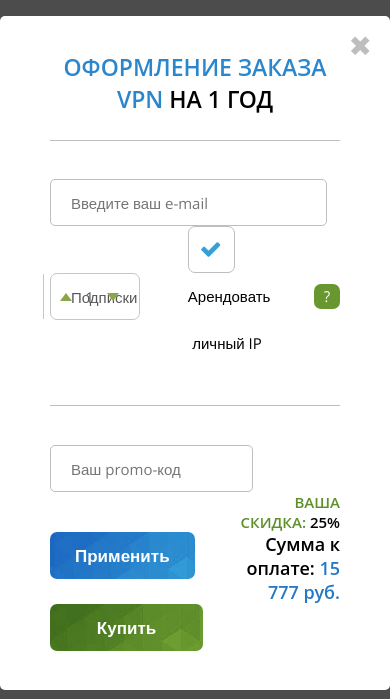
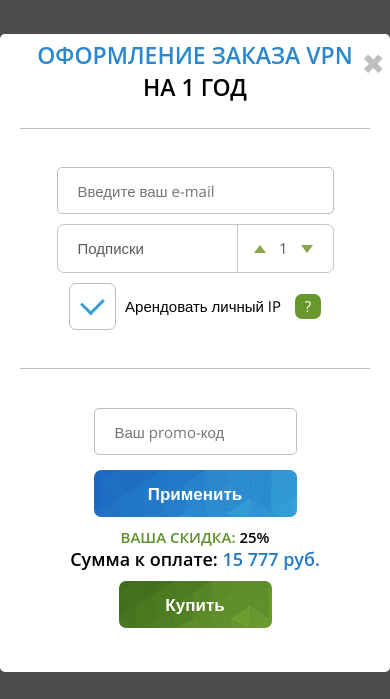
Before and after one commit to ElenaBolgova/Practice-5, a plain HTML site: page index.html in a window 390 px wide. Both pictures are taken after a click on the button "Купить". Shown: the part 69-768 px from the top of the page. Drawn offline with nearby package versions, Linux system fonts and the light colour scheme; a web font is replaced by a local one.

Commit message:
home work

```diff
--- a/css/styles.css
+++ b/css/styles.css
@@ -144,7 +144,6 @@ nav a:hover {
     flex-direction: row;
     justify-content: space-between;
     align-items: stretch;
-    margin-bottom: 60px;
 }
 
 .top-left-section {
@@ -157,6 +156,7 @@ nav a:hover {
 
 .sprite {
     display: inline-flex;
+    margin: 10px 0;
 }
 
 .top-right-section p {
@@ -475,37 +475,52 @@ h3:after {
     transform: translateY(-2px);
 }
 
-#check-order-ip {
-    display: none;
+.custom-check input {
+    position: absolute;
+    opacity: 0;
+    cursor: pointer;
 }
 
 .custom-check {
+    display: block;
     position: relative;
-    display: inline-block;
-    width: 27%;
+    cursor: pointer;
 }
 
-.fa-check {
+.check-order-ip {
     display: block;
-    position: absolute;
-    top: 5px;
-    left: 5px;
-    font-size: 22px;
-    color: #349fd8;
-}
-
-.custom-check:before {
-    content: '';
     position: absolute;
     top: 0;
     left: 0;
-    box-sizing: border-box;
     width: 47px;
     height: 47px;
     border: 1px solid #bebebe;
     background: none;
     border-radius: 7px;
+    cursor: pointer;
     transition: .4s;
+}
+
+.check-order-ip:after {
+    content: "";
+    position: absolute;
+    display: none;
+}
+
+.custom-check input:checked ~ .check-order-ip:after {
+    display: block;
+}
+
+.custom-check .check-order-ip:after {
+    content: '';
+    position: absolute;
+    top: 9px;
+    left: 15px;
+    width: 12px;
+    height: 17px;
+    border: solid #349fd8;
+    border-width: 0 3px 3px 0;
+    transform: rotate(45deg);
 }
 
 .custom-check label {
@@ -518,6 +533,8 @@ h3:after {
 }
 
 .modal-help {
+    display: inline-block;
+    margin-left: 10px;
     width: 26px;
     height: 25px;
     line-height: 25px;
@@ -584,16 +601,17 @@ button[type="submit"]:focus {
     flex-direction: row;
     justify-content: space-between;
     width: 100%;
-    padding: 0 15px;
-    margin-bottom: 60px;
+    margin-bottom: 70px;
 }
 
 .section-2 li {
     align-self: baseline;
     text-align: center;
+    margin-top: 65px;
 }
 
-h2 {
+.section-2 h2 {
+    margin: 10px 0;
     color: #2a87cd;
 }
 
@@ -617,6 +635,7 @@ h2 {
 .details {
     display: flex;
     flex-direction: column;
+    flex-wrap: wrap;
     width: 350px;
     text-align: left;
     margin-left: 30px;
@@ -632,6 +651,7 @@ h2 {
 
 .counter {
     counter-reset: list;
+    margin: 75px 0 -25px;
 }
 
 .counter li::before {
@@ -667,6 +687,7 @@ footer .wrapper-inner {
 .footer-right {
     display: flex;
     flex-direction: row;
+    justify-content: space-between;
 }
 
 .footer-right li {
@@ -674,7 +695,7 @@ footer .wrapper-inner {
 }
 
 .footer-right ul {
-    margin: 0 20px;
+    margin: 0 20px 10px;
 }
 
 .caption {
@@ -781,6 +802,22 @@ address {
 
 /************** @MEDIA **************/
 
+@media (max-width: 1038px) {
+
+    .wrapper {
+        padding: 10px;
+    }
+
+    .section-3 ul li.list {
+        flex: 0 0 100%;
+    }
+
+    .details {
+        width: 100%;
+    }
+
+}
+
 @media (max-width: 1020px) {
 
     .top-section h1 {
@@ -817,12 +854,114 @@ address {
         top: 0;
     }
 
+    .section-2 ul {
+        flex-wrap: wrap;
+        justify-content: space-around;
+    }
+
+    .section-2 ul li {
+        flex: 0 0 50%;
+    }
+
+    .form .line .subscribe {
+        text-align: left;
+    }
+
 }
 
-@media (max-width: 870px) {
+@media (max-width: 990px) {
+
+    .modal-inner {
+        max-width: 100%;
+        padding: 15px 30px 0;
+    }
+
+}
+
+@media (max-width: 910px) {
 
     .crocodile {
         top: -35px;
+    }
+
+    footer .wrapper-inner {
+        padding: 30px 0;
+        flex-wrap: wrap;
+    }
+
+    .footer-left {
+        order: 2;
+        text-align: left;
+        padding: 0 0 0 17px;
+    }
+
+    .footer-right {
+        order: 1;
+        flex-wrap: wrap;
+    }
+
+    .footer-right li:last-child {
+        margin-bottom: 10px;
+    }
+
+    li.link:last-child {
+        margin-bottom: 0;
+    }
+
+    .custom-check label {
+        padding-left: 56px;
+    }
+
+    .wrapper-promo-code {
+        display: flex;
+        flex-direction: column;
+    }
+
+    .wrapper-promo-code button {
+        margin-top: 10px;
+    }
+
+}
+
+@media (max-width: 860px) {
+
+    .subscribe {
+        flex: 0 0 50%;
+    }
+
+    .custom-check {
+        margin-top: 10px;
+    }
+
+    .line {
+        justify-content: space-around;
+    }
+
+}
+
+@media (max-width: 768px) {
+
+    .footer-right li:nth-child(1) {
+        flex: 0 0 33%;
+    }
+
+    .footer-right li:nth-child(2) {
+        flex: 0 0 67%;
+        align-items: flex-start;
+    }
+
+    .footer-right li:nth-child(3),
+    .footer-right li:nth-child(4),
+    .footer-right li:nth-child(5) {
+        flex: 0 0 33%;
+    }
+
+    .summary-order {
+        flex: 0 0 55%;
+    }
+
+    .green-button.buy {
+        margin-top: 20px;
     }
 
 }
@@ -872,29 +1011,38 @@ address {
 
 @media (max-width: 670px) {
 
+    .wrapper {
+        padding: 0 5px;
+    }
+
     .top-section-inner .top-right-section {
         text-align: left;
     }
+
+    .column {
+        flex-direction: column;
+    }
+
+    .subscribe {
+        margin-top: 10px;
+        min-width: 277px;
+    }
+
 }
 
-@media (max-width: 543px) {
+@media (max-width: 588px) {
+
+    .top-right-section p {
+        padding-bottom: 30px;
+    }
 
     .top-right-section .blue-button {
         margin-top: 15px;
     }
 
-    .top-section-inner .top-right-section input,
-    .top-section .top-left-section .green-button {
-        margin-right: 0;
-    }
-
-    .top-right-section p {
-        padding-bottom: 30px;
-    }
-
 }
 
-@media (max-width: 512px) {
+@media (max-width: 568px) {
 
     .crocodile {
         display: none;
@@ -904,17 +1052,59 @@ address {
         text-align: center;
     }
 
+    .top-section-inner .top-right-section input,
+    .top-section .top-left-section .green-button {
+        margin-right: 0;
+    }
+
+    .summary-order {
+        flex: 0 0 100%;
+        margin-top: 10px;
+        text-align: center;
+    }
+
+    .green-button.buy {
+        margin-top: 10px;
+    }
+
+    .modal-inner h3 {
+        padding: 0 10px;
+    }
+
+    .close-modal {
+        right: 5px;
+    }
+
 }
 
-@media (max-width: 407px) {
+@media (max-width: 512px) {
+
+    .top-section-inner .top-right-section {
+        text-align: center;
+    }
+
+}
+
+@media (max-width: 413px) {
 
     .top-right-section input {
         max-width: 310px;
-
     }
 
     .top-left-section .blue-button {
         margin-top: 15px;
+    }
+
+    .footer-right li:nth-child(1),
+    .footer-right li:nth-child(2),
+    .footer-right li:nth-child(3),
+    .footer-right li:nth-child(4),
+    .footer-right li:nth-child(5) {
+        flex: 0 0 100%;
+    }
+
+    .modal-inner {
+        padding: 5px 20px;
     }
 
 }
--- a/index.html
+++ b/index.html
@@ -51,7 +51,7 @@
                     <button class="green-button">Попробовать бесплатно</button>
                     <button class="blue-button get-modal">Купить</button>
 
-                    <div class="modal"><!--Модальное окно-->
+                    <div class="modal">
 
                         <div class="modal-inner">
 
@@ -61,7 +61,7 @@
 
                                 <h3><span>Оформление заказа VPN </span>на 1 год</h3>
 
-                                <div class="line">
+                                <div class="line column">
                                     <label><input type="email" placeholder="Введите ваш e-mail" name="email" id="email-area" required>
                                     </label>
                                     <div class="subscribe">Подписки
@@ -73,18 +73,20 @@
                                         </div>
                                     </div>
                                     <div class="custom-check">
-                                        <label><input type="checkbox" name="check-order-ip" id="check-order-ip" checked>
-                                            <i class="fa fa-check" aria-hidden="true"></i>Арендовать личный IP</label>
+                                        <label><input type="checkbox" checked>
+                                            <span class="check-order-ip"></span>
+                                            Арендовать личный IP
+                                        </label>
+                                        <div class="modal-help" data-balloon-length="medium" data-balloon="Здесь будет идти какое-то описание, небольшой текст на несколько строк" data-balloon-pos="down-right">?</div>
                                     </div>
-                                    <div class="modal-help" data-balloon-length="medium" data-balloon="Здесь будет идти какое-то описание, небольшой текст на несколько строк" data-balloon-pos="down-right">?</div>
                                 </div>
 
                                 <div class="line line-bottom">
-                                    <form>
+                                    <div class="wrapper-promo-code">
                                         <label><input type="text" placeholder="Ваш promo-код" name="promo-code" id="promo-code-area" required>
                                         </label>
                                         <button type="submit" class="blue-button">Применить</button>
-                                    </form>
+                                    </div>
 
                                     <div class="summary-order">
                                         <span>Ваша скидка:</span><span class="discount"> 25%</span><br>
--- a/js/custom-scripts.js
+++ b/js/custom-scripts.js
@@ -14,16 +14,6 @@ $(window).ready(function() {
         if($(clickedElement).hasClass('close-modal')) {
             $('.modal').fadeOut(400);
         }
-    });
-
-    ///// CUSTOM CHECK /////
-    /*Глюк при нажатии на текст справа от CHECKBOX - галочка ставится и сразу пропадает,
-    вне текста в этом же блоке галочка ведет себя как нужно*/
-
-    $('.custom-check').click(function() {
-        var hiddenCheck = $('.fa-check');
-        $(hiddenCheck).fadeOut(100);
-        hiddenCheck.show();
     });
 
     ///// BURGER /////
```
